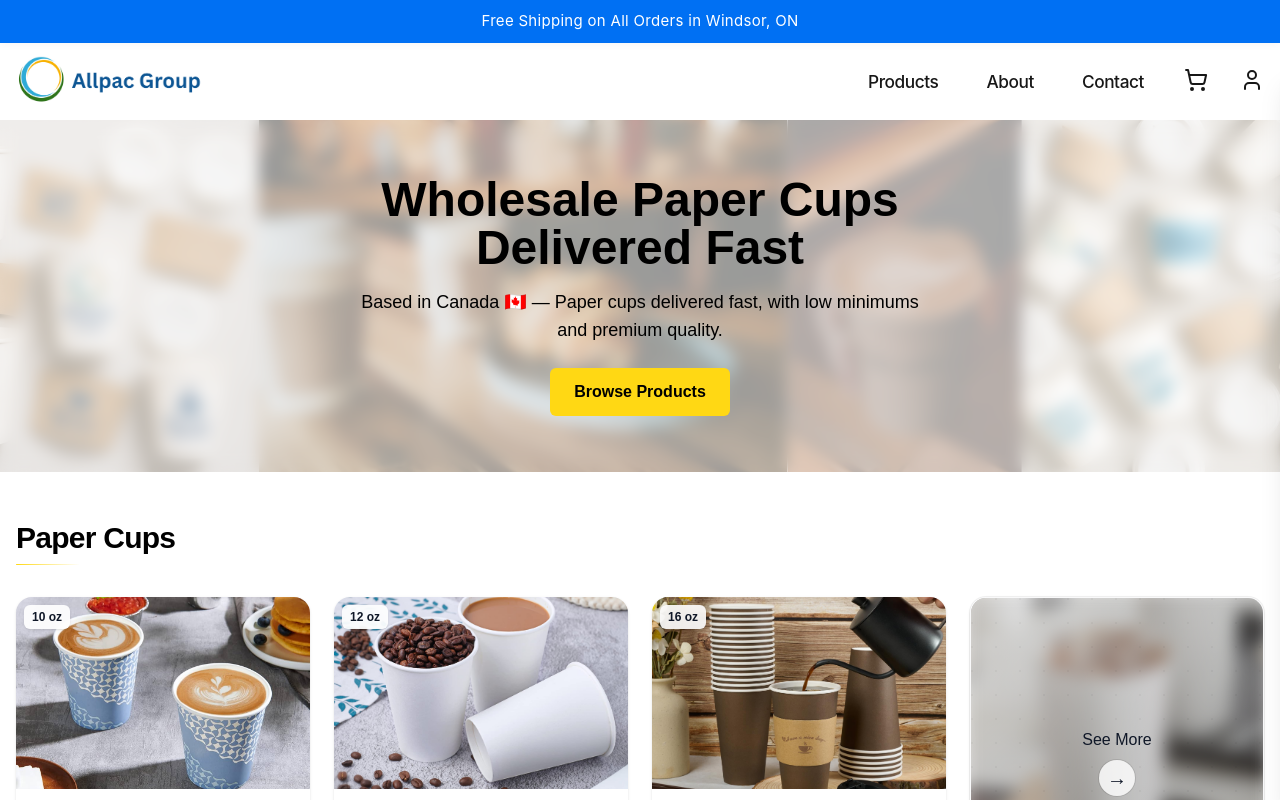
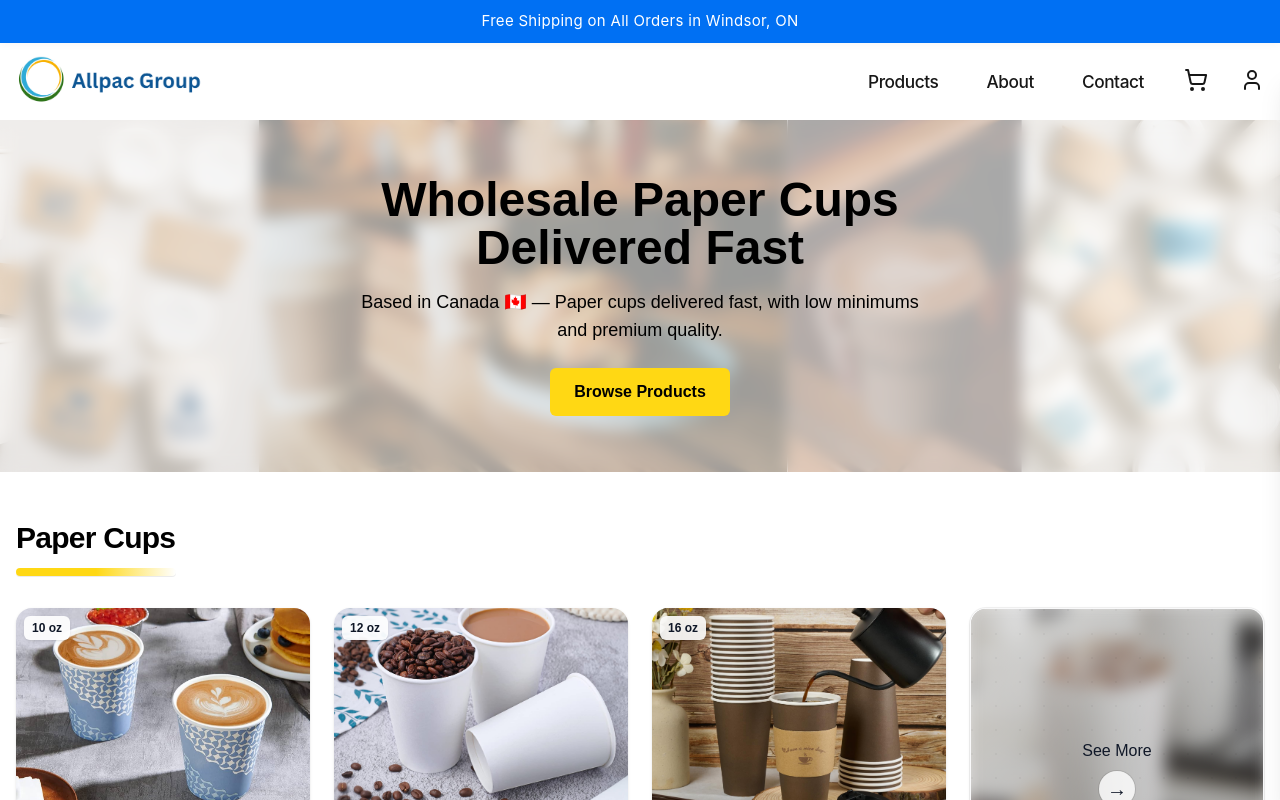
Before and after one commit to Emadedin1/allpacstore, a Next.js app: page / in a window 1280 px wide. Shown: the top 800 px of the page. Built offline with nearby package versions, Linux system fonts and the light colour scheme.

Commit message:
Update page.jsx

```diff
--- a/src/app/page.jsx
+++ b/src/app/page.jsx
@@ -21,10 +21,10 @@ export default function Home() {
             Based in Canada 🇨🇦 — Paper cups delivered fast, with low minimums and premium quality.
           </p>
 
-          {/* Link to the paper cups product grid (no more scrolling) */}
+          {/* Link directly to the paper cups product grid */}
           <Link
-            href="/products/cups" /* change to /products if your cups grid is there */
-            className="inline-block bg-[#FFD814] text-black px-6 py-3 rounded-md font-semibold hover:bg-Yellow-700 transition"
+            href="/products/cups"
+            className="inline-block bg-[#FFD814] text-black px-6 py-3 rounded-md font-semibold hover:bg-yellow-400 transition"
           >
             Browse Products
           </Link>
@@ -40,7 +40,13 @@ export default function Home() {
               <h2 className="text-2xl sm:text-3xl font-bold tracking-tight text-black">
                 Paper Cups
               </h2>
-              <div aria-hidden className="mt-2 h-px w-16 rounded bg-gradient-to-r from-[#FFD814] to-transparent" />
+              {/* More pronounced yellow underline accent */}
+              <div
+                aria-hidden
+                className="mt-3 h-1.5 sm:h-2 w-24 sm:w-40 rounded-full
+                           bg-gradient-to-r from-[#FFD814] via-[#FFD814] to-transparent
+                           shadow-[0_1px_0_rgba(0,0,0,0.08)]"
+              />
             </div>
           </div>
         </div>
```
